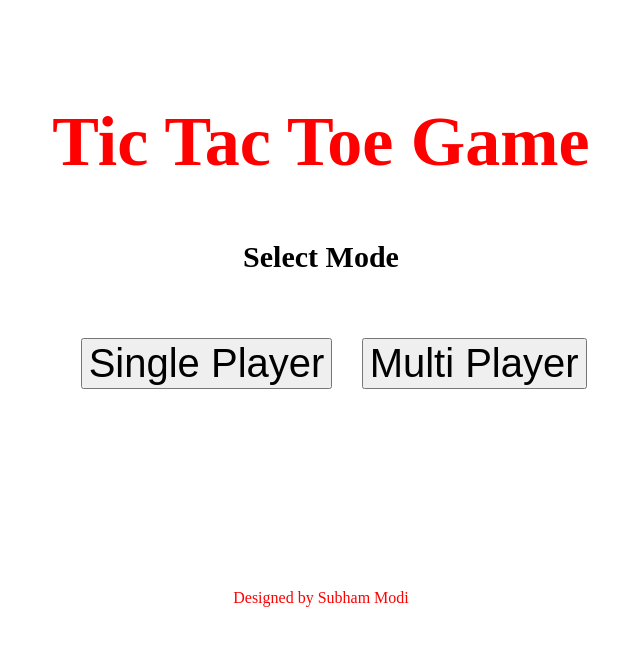
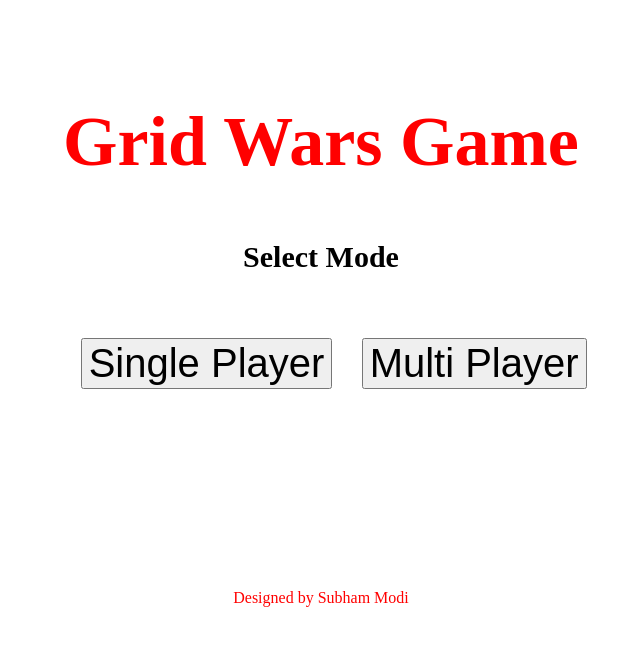
Before and after one commit to Modisubham/tic_tac_toe, a plain HTML site: page index.html in a window 1280 px wide. Shown: the whole page, without its empty margins (319-959 px from the left). Drawn offline with Linux system fonts and the light colour scheme.

Commit message:
Update index.html

```diff
--- a/index.html
+++ b/index.html
@@ -33,7 +33,7 @@
     </style>
   </head>
   <body>
-    <h2>Tic Tac Toe Game</h2>
+    <h2>Grid Wars Game</h2>
     <h3>Select Mode</h3>
     <button type="button" name="button" onclick="single()">Single Player</button>
     <button type="button" name="button" onclick="multi()">Multi Player</button>
```
